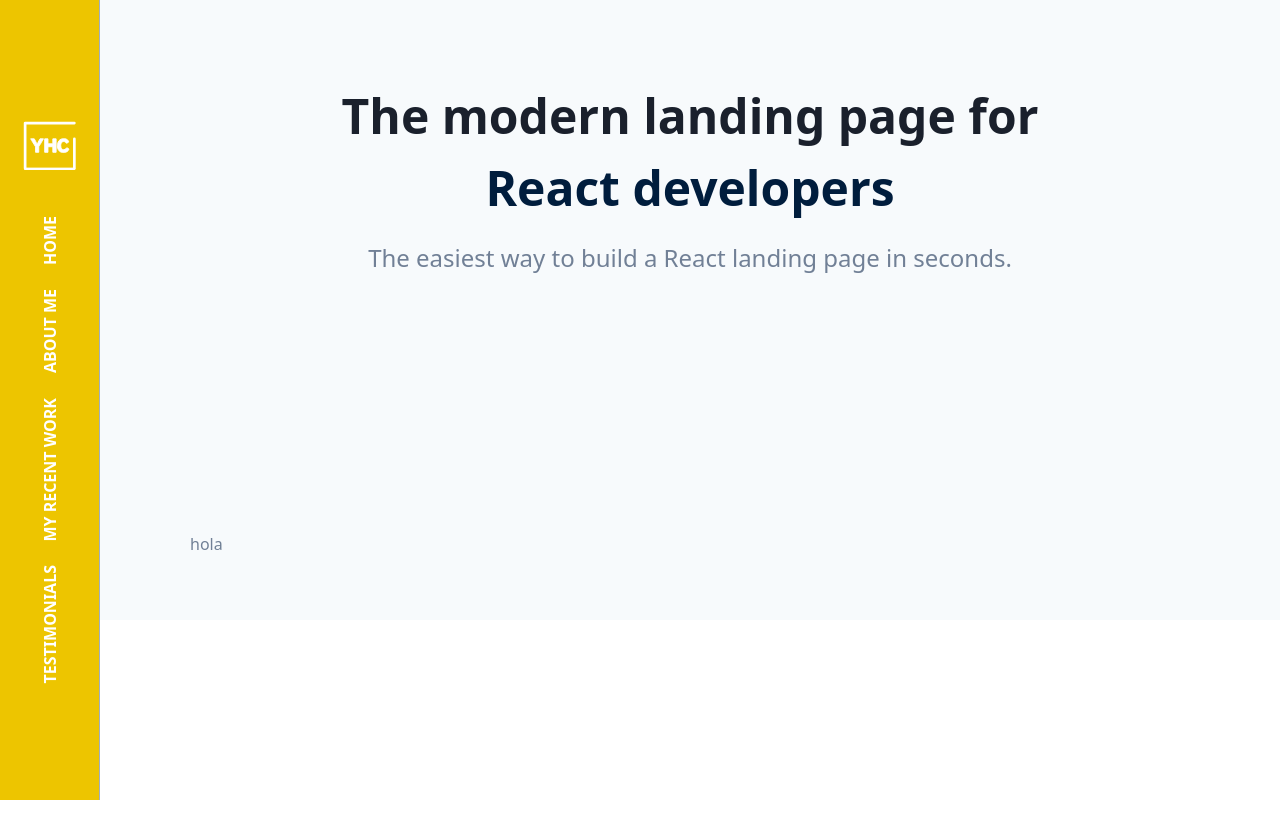
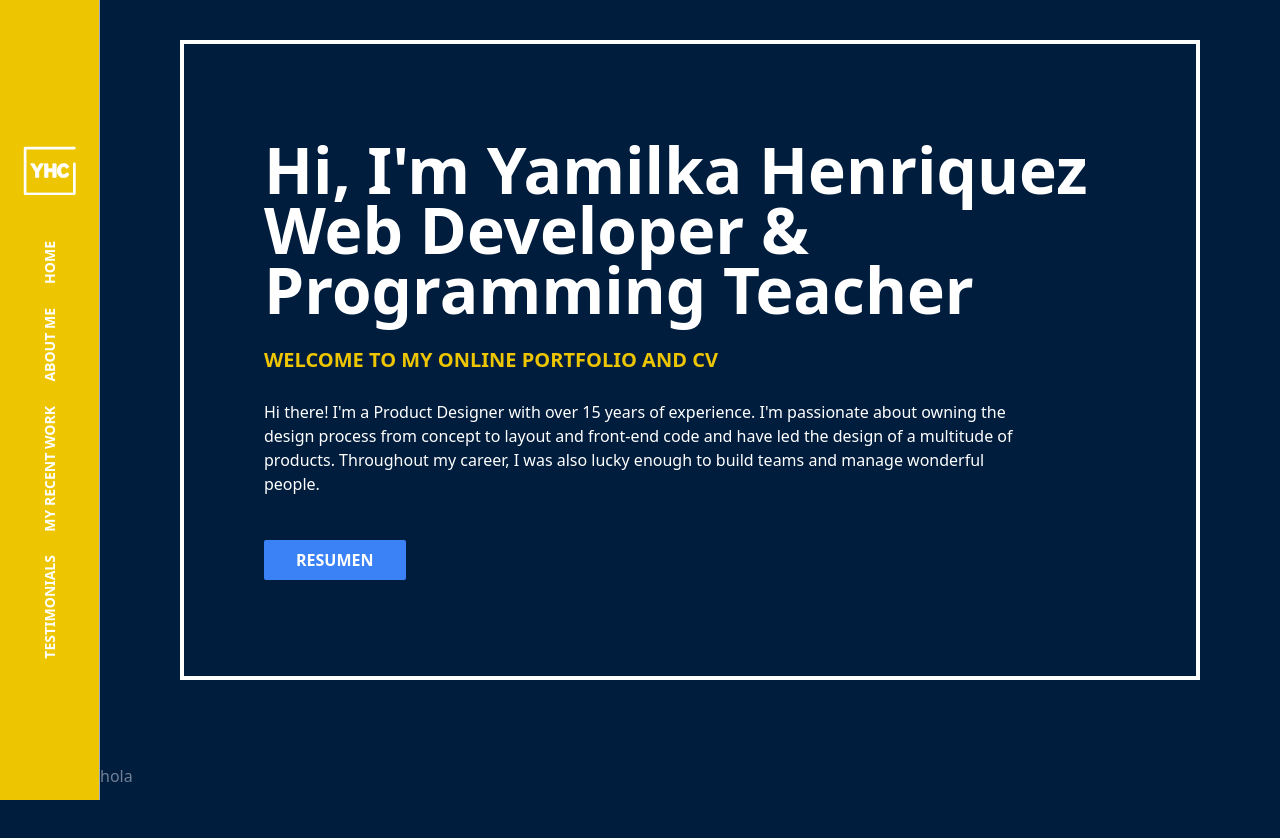
Before and after one commit to YamilkaHC/Yamilka-portfolio, a Next.js app: page / in a window 1280 px wide. Shown: the top 838 px of the page. Before the commit the page ends 800 px from the top, so only its background shows below. Built offline with nearby package versions, Linux system fonts and the light colour scheme.

Commit message:
start project

```diff
--- a/public/styles/global.css
+++ b/public/styles/global.css
@@ -3,3 +3,18 @@
 @tailwind components;
 
 @tailwind utilities;
+
+html, body,  #__next {
+  min-height: 100vh;
+}
+
+html{
+  background-color: #001D3D;
+}
+
+@media screen and (min-width: 768px) {
+  .vertical-align{
+    writing-mode: vertical-lr
+  }
+
+}
--- a/src/components/background/Background.tsx
+++ /dev/null
@@ -1,12 +0,0 @@
-import type { ReactNode } from 'react';
-
-type IBackgroundProps = {
-  children: ReactNode;
-  color: string;
-};
-
-const Background = (props: IBackgroundProps) => (
-  <div className={props.color}>{props.children}</div>
-);
-
-export { Background };
--- a/src/components/footer/Footer.tsx
+++ b/src/components/footer/Footer.tsx
@@ -1,11 +1,9 @@
-import { Background } from '../background/Background';
 import { Section } from '../layout/Section';
 
 const Footer = () => (
-  <Background color="bg-gray-100">
-    <Section>
-      hola
-      {/* <CenteredFooter
+  <Section>
+    hola
+    {/* <CenteredFooter
         logo={<Logo />}
         iconList={
           <>
@@ -68,8 +66,7 @@ const Footer = () => (
           </Link>
         </li>
       </CenteredFooter> */}
-    </Section>
-  </Background>
+  </Section>
 );
 
 export { Footer };
--- a/src/components/hero/Hero.tsx
+++ b/src/components/hero/Hero.tsx
@@ -1,41 +1,34 @@
-import Link from 'next/link';
-
-import { Background } from '../background/Background';
+/* eslint-disable react/no-unescaped-entities */
+import LayoutAnimationY from '../layout/LayoutAnimateY';
 import { Section } from '../layout/Section';
-import { HeroOneButton } from './HeroOneButton';
 
 const Hero = () => (
-  <Background color="bg-gray-100">
-    {/* <Section yPadding="py-6"> */}
-    {/* <NavbarTwoColumns logo={<Logo xl />}>
-        <li>
-          <Link href={"/coco"}>
-            coco
-          </Link>
-        </li>
-        <li>
-          <Link href="/">Sign in</Link>
-        </li>
-      </NavbarTwoColumns> */}
-    {/* </Section> */}
+  <Section yPadding=" min-h-[80vh] flex flex-col gap-1 justify-center  items-start px-8 md:px-10 lg:px-20 py-10  border border-white border-4 mb-5 lg:mx-20 md:mx-16 mx-4 mt-10">
+    <LayoutAnimationY delay={0.2}>
+      <h1 className="left-3 whitespace-pre-line text-3xl  font-bold  leading-[30px] text-white md:text-4xl md:leading-[45px] lg:text-6xl lg:leading-[60px]">
+        Hi, I'm Yamilka Henriquez <br /> Web Developer & <br /> Programming
+        Teacher
+      </h1>
+    </LayoutAnimationY>
 
-    <Section yPadding="pt-20 pb-32">
-      <HeroOneButton
-        title={
-          <>
-            {'The modern landing page for\n'}
-            <span className="text-primary-500">React developers</span>
-          </>
+    <LayoutAnimationY delay={0.4}>
+      <h2 className="font-bold leading-loose text-secondary-500 md:text-xl md:leading-hero">
+        WELCOME TO MY ONLINE PORTFOLIO AND CV
+      </h2>
+    </LayoutAnimationY>
+    <LayoutAnimationY delay={0.6}>
+      <p className="max-w-[750px] text-white">
+        {
+          " Hi there! I'm a Product Designer with over 15 years of experience. I'm passionate about owning the design process from concept to layout and front-end code and have led the design of a multitude of products. Throughout my career, I was also lucky enough to build teams and manage wonderful people."
         }
-        description="The easiest way to build a React landing page in seconds."
-        button={
-          <Link href="https://creativedesignsguru.com/category/nextjs/">
-            {/* <Button xl>Download Your Free Theme</Button> */}
-          </Link>
-        }
-      />
-    </Section>
-  </Background>
+      </p>
+    </LayoutAnimationY>
+    <LayoutAnimationY delay={0.8}>
+      <button className="mt-10 rounded-sm bg-blue-500 px-8 py-2 font-bold text-white hover:bg-blue-700">
+        RESUMEN
+      </button>
+    </LayoutAnimationY>
+  </Section>
 );
 
 export { Hero };
--- a/src/components/hero/HeroOneButton.tsx
+++ /dev/null
@@ -1,20 +0,0 @@
-import type { ReactNode } from 'react';
-
-type IHeroOneButtonProps = {
-  title: ReactNode;
-  description: string;
-  button: ReactNode;
-};
-
-const HeroOneButton = (props: IHeroOneButtonProps) => (
-  <header className="text-center">
-    <h1 className="whitespace-pre-line text-5xl font-bold leading-hero text-gray-900">
-      {props.title}
-    </h1>
-    <div className="mb-16 mt-4 text-2xl">{props.description}</div>
-
-    {props.button}
-  </header>
-);
-
-export { HeroOneButton };
--- a/src/components/layout/Layout.tsx
+++ b/src/components/layout/Layout.tsx
@@ -11,9 +11,9 @@ const Layout = ({ children }: LayoutProps) => {
   return (
     <>
       <Meta title={AppConfig.title} description={AppConfig.description} />
-      <div>
+      <div className="min-h-[100vh] ">
         <Menu />
-        <div className="ml-[100px]">{children}</div>
+        <div className="md:ml-[100px]">{children}</div>
       </div>
     </>
   );
--- /dev/null
+++ b/src/components/layout/LayoutAnimateY.tsx
@@ -0,0 +1,23 @@
+import { motion } from 'framer-motion';
+import type { ReactNode } from 'react';
+
+const LayoutAnimateY = ({
+  children,
+  className,
+  delay,
+}: {
+  children: ReactNode;
+  className?: string;
+  delay?: number;
+}) => (
+  <motion.div
+    initial={{ y: -70, opacity: 0 }}
+    animate={{ y: 0, opacity: 1 }}
+    transition={{ delay: delay || 0, timeConstant: 200 }}
+    exit={{ y: 30, opacity: 0 }}
+    className={className}
+  >
+    {children}
+  </motion.div>
+);
+export default LayoutAnimateY;
--- a/src/components/layout/Menu.tsx
+++ b/src/components/layout/Menu.tsx
@@ -2,31 +2,19 @@ import Logo from '../logo/Logo';
 
 const Menu = () => {
   return (
-    <div className="fixed left-0 top-0 flex h-full w-[100px] flex-col content-center items-center justify-center gap-10 border-r border-gray-500 bg-secondary-500 px-2">
+    <div className="fixed bottom-0 flex h-[100px] w-full content-center items-center justify-center gap-2 border-gray-500 bg-secondary-500 px-1 md:left-0 md:h-full md:w-[100px] md:flex-col md:gap-10 md:border-r">
       <Logo />
-      <nav className="flex flex-col flex-nowrap gap-6">
-        <div
-          style={{ writingMode: 'vertical-lr' }}
-          className="text-md rotate-180 font-extrabold  uppercase text-white"
-        >
+      <nav className="flex flex-nowrap gap-2 md:flex-col md:gap-6">
+        <div className="vertical-align sm:text-md text-sm font-extrabold uppercase  text-white md:rotate-180">
           Home{' '}
         </div>
-        <div
-          style={{ writingMode: 'vertical-lr' }}
-          className="text-md rotate-180 font-extrabold uppercase text-white"
-        >
+        <div className="vertical-align sm:text-md text-sm font-extrabold uppercase text-white md:rotate-180">
           About me
         </div>
-        <div
-          style={{ writingMode: 'vertical-lr' }}
-          className="text-md rotate-180 font-extrabold uppercase text-white"
-        >
+        <div className="vertical-align sm:text-md text-sm font-extrabold uppercase text-white md:rotate-180">
           My recent work
         </div>
-        <div
-          style={{ writingMode: 'vertical-lr' }}
-          className="text-md rotate-180 font-extrabold uppercase text-white"
-        >
+        <div className="vertical-align sm:text-md text-sm font-extrabold uppercase text-white md:rotate-180">
           Testimonials
         </div>
       </nav>
--- a/src/components/layout/Section.tsx
+++ b/src/components/layout/Section.tsx
@@ -8,11 +8,7 @@ type ISectionProps = {
 };
 
 const Section = (props: ISectionProps) => (
-  <div
-    className={`mx-auto max-w-screen-lg px-3 ${
-      props.yPadding ? props.yPadding : 'py-16'
-    }`}
-  >
+  <div className={`   ${props.yPadding ? props.yPadding : 'py-16'}`}>
     {(props.title || props.description) && (
       <div className="mb-12 text-center">
         {props.title && (
--- a/src/components/logo/Logo.tsx
+++ b/src/components/logo/Logo.tsx
@@ -55,7 +55,7 @@ const Logo = (_props: ILogoProps) => {
           stroke="#ffffff"
           stroke-width="4"
           stroke-opacity="1"
-          stroke-miterlimit="4"
+          strokeMiterlimit="4"
         />
       </g>
       <path
@@ -67,7 +67,7 @@ const Logo = (_props: ILogoProps) => {
         stroke="#ffffff"
         stroke-width="4"
         stroke-opacity="1"
-        stroke-miterlimit="4"
+        strokeMiterlimit="4"
       />
       <path
         stroke-linecap="round"
@@ -78,7 +78,7 @@ const Logo = (_props: ILogoProps) => {
         stroke="#ffffff"
         stroke-width="4"
         stroke-opacity="1"
-        stroke-miterlimit="4"
+        strokeMiterlimit="4"
       />
       <path
         stroke-linecap="round"
@@ -89,7 +89,7 @@ const Logo = (_props: ILogoProps) => {
         stroke="#ffffff"
         stroke-width="4"
         stroke-opacity="1"
-        stroke-miterlimit="4"
+        strokeMiterlimit="4"
       />
     </svg>
   );
```
